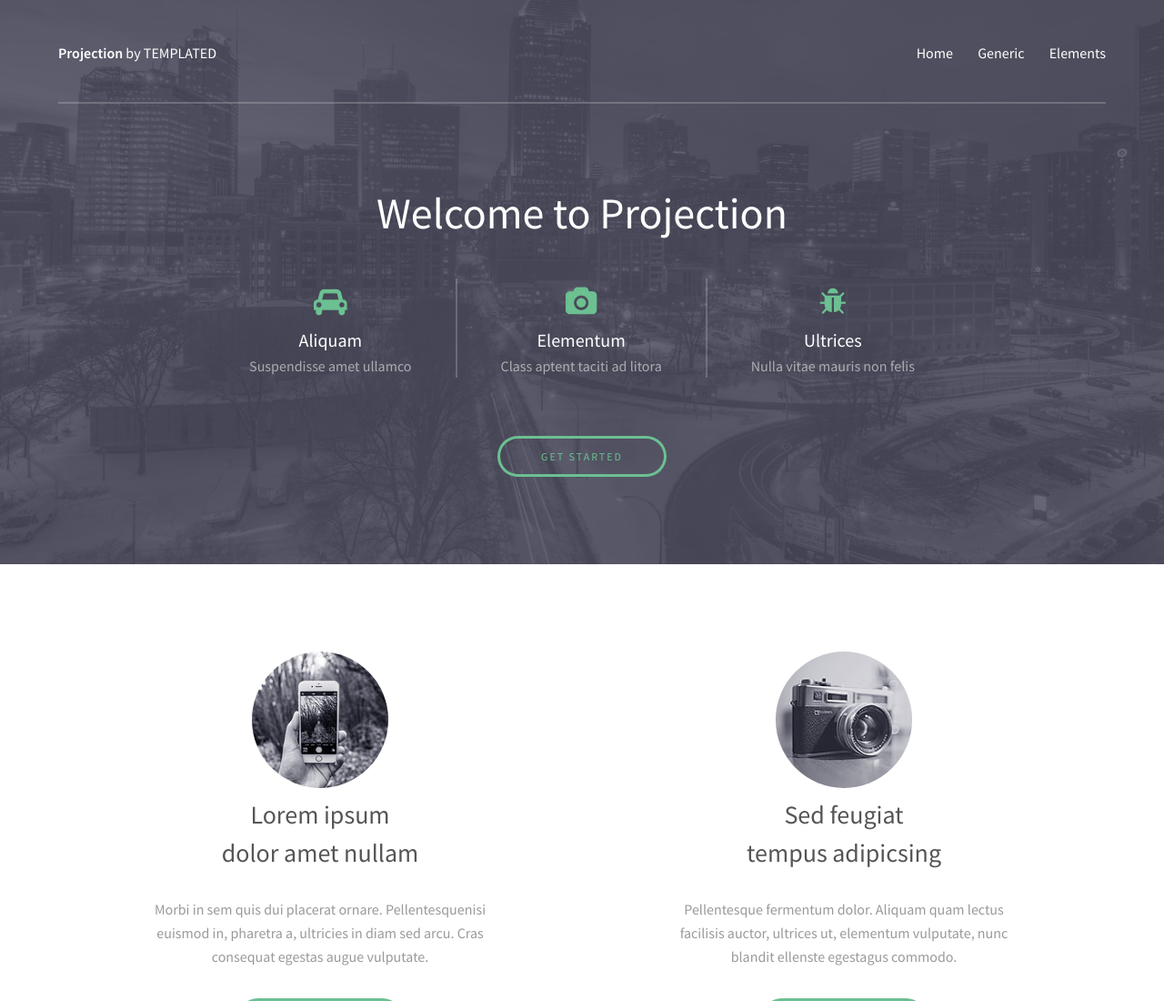
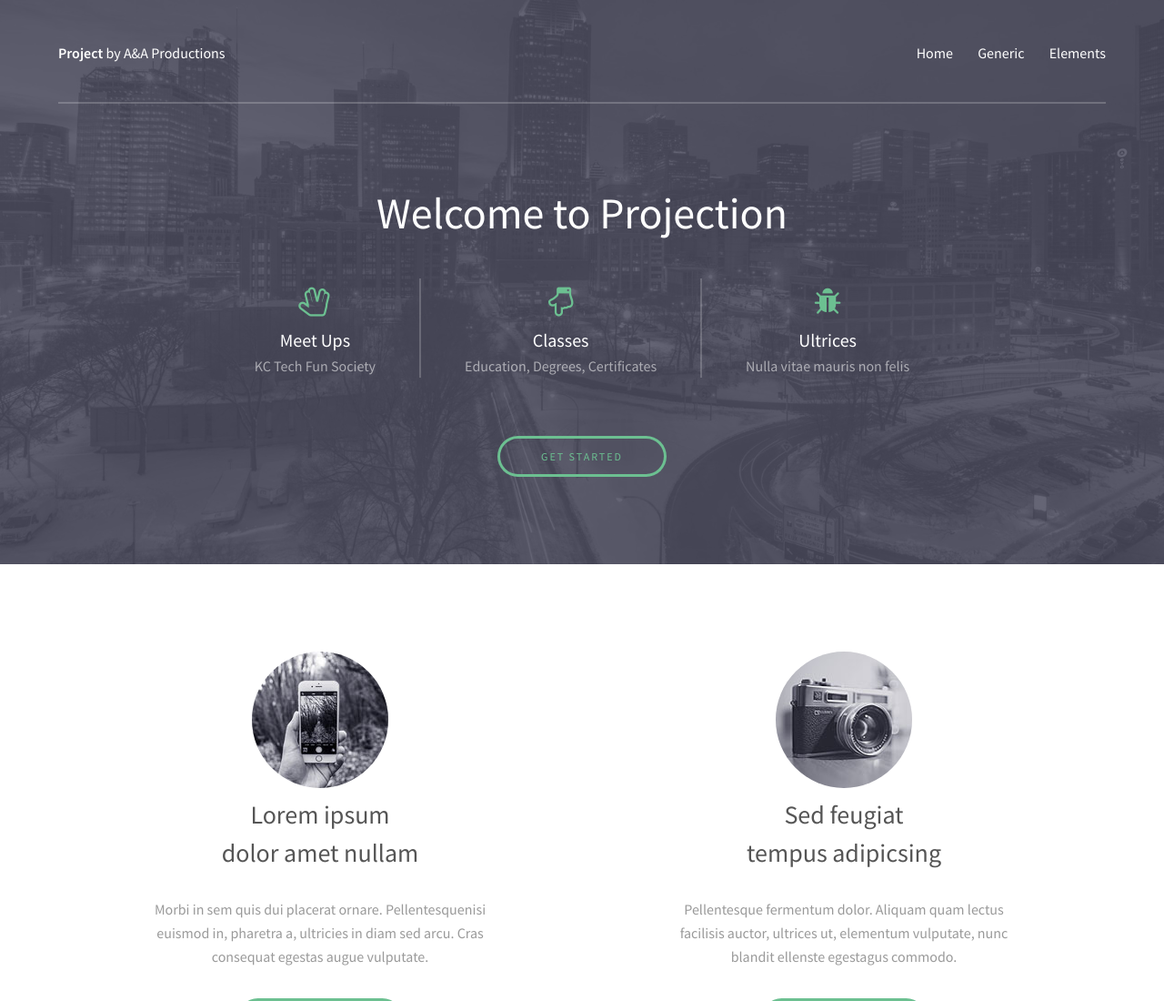
Before and after one commit to smasherly/CodingCamp, a plain HTML site: page index.html in a window 1280 px wide. Shown: the top 1100 px of the page at 91% size. Drawn offline with Linux system fonts and the light colour scheme.

Commit message:
updating left handed icons and left hand title

```diff
--- a/index.html
+++ b/index.html
@@ -6,7 +6,7 @@
 -->
 <html>
 	<head>
-		<title>Projection by TEMPLATED</title>
+		<title>Project by A&A Productions</title>
 		<meta charset="utf-8" />
 		<meta name="viewport" content="width=device-width, initial-scale=1" />
 		<link rel="stylesheet" href="assets/css/main.css" />
@@ -16,7 +16,7 @@
 		<!-- Header -->
 			<header id="header">
 				<div class="inner">
-					<a href="index.html" class="logo"><strong>Projection</strong> by TEMPLATED</a>
+					<a href="index.html" class="logo"><strong>Project</strong> by A&A Productions</a>
 					<nav id="nav">
 						<a href="index.html">Home</a>
 						<a href="generic.html">Generic</a>
@@ -36,15 +36,15 @@
 					<div class="flex ">
 
 						<div>
-							<span class="icon fa-car"></span>
-							<h3>Aliquam</h3>
-							<p>Suspendisse amet ullamco</p>
+							<span class="icon fa-hand-spock-o"></span>
+							<h3>Meet Ups</h3>
+							<p>KC Tech Fun Society</p>
 						</div>
 
 						<div>
-							<span class="icon fa-camera"></span>
-							<h3>Elementum</h3>
-							<p>Class aptent taciti ad litora</p>
+							<span class="icon fa-hand-o-down"></span>
+							<h3>Classes</h3>
+							<p>Education, Degrees, Certificates</p>
 						</div>
 
 						<div>
```
